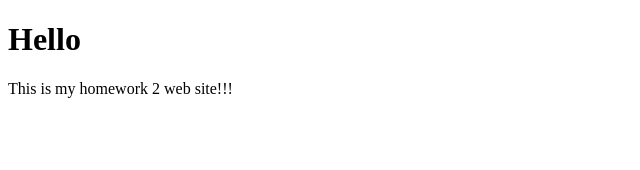
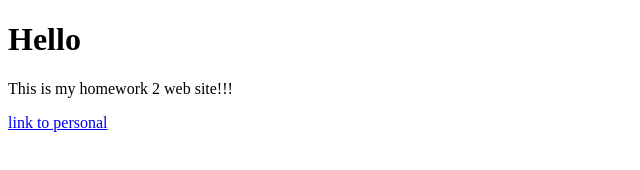
Before and after one commit to elp11999/homework-2, a plain HTML site: page index.html in a window 1280 px wide. Shown: the whole page, without its empty margins (0-640 px from the left). Drawn offline with Linux system fonts and the light colour scheme.

Commit message:
Add link to personal

```diff
--- a/index.html
+++ b/index.html
@@ -6,5 +6,6 @@
     <body>
         <h1>Hello</h1>
         <p>This is my homework 2 web site!!!</p>
+        <a href="https://elp11999.github.io/elp1199.gihub.io/">link to personal</a>
     </body>
 </html>
```
